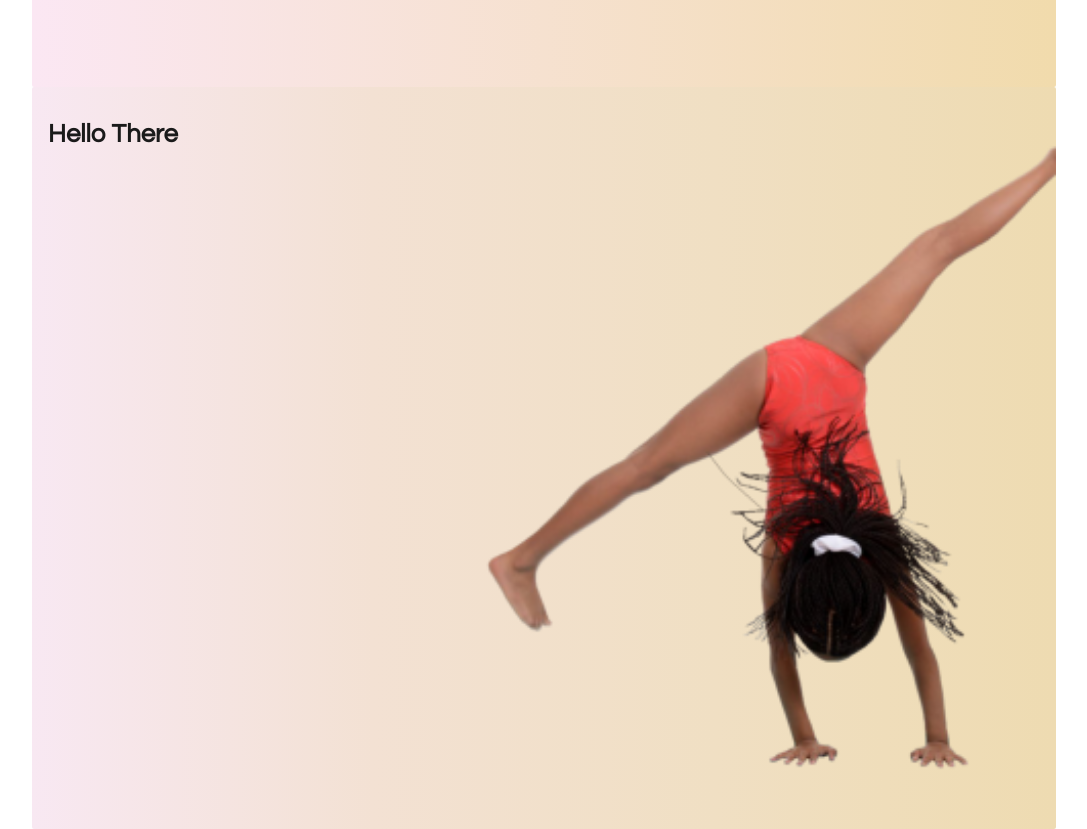
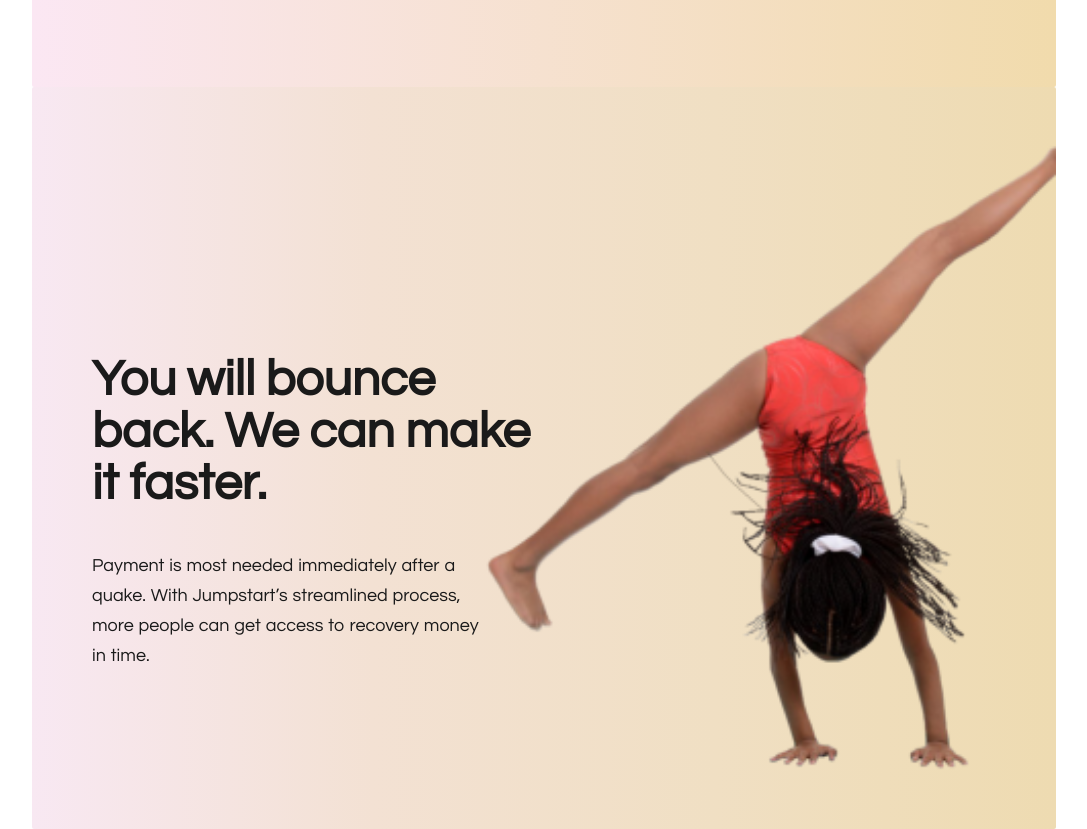
Before and after one commit to Dabrown18/jumpstart-recovery, a React (Create React App) app: page / in a window 1280 px wide. Shown: the part 2800-3629 px from the top of the page, without its empty margins (96-1183 px from the left). Built offline with nearby package versions, Linux system fonts and the light colour scheme.

Commit message:
completed how it works section

```diff
--- a/src/components/HowItWorks/HowItWorks.css
+++ b/src/components/HowItWorks/HowItWorks.css
@@ -108,6 +108,21 @@
 
 .top-left {
 	position: absolute;
-	top: 8px;
-	left: 16px;
+	max-width: 100%;
+	width: 45%;
+	top: 225px;
+	left: 60px;
 }
+
+.cartwheel-header {
+	font-size: 50px;
+	font-weight: bolder;
+}
+
+.cartwheel-subtitle {
+	font-size: 18px;
+	font-weight: lighter;
+	line-height: 30px;
+	word-spacing: 1px;
+	width: 85%;
+}
--- a/src/components/HowItWorks/index.js
+++ b/src/components/HowItWorks/index.js
@@ -47,7 +47,15 @@ const HowItWorks = () => (
 		</div>
 		<div className="jump-bg">
 			<img src={GirlCartwheel} alt="Girl doing a cartwheel" className="cartwheel-bg"/>
-			<h3 className="top-left">Hello There</h3>
+			<div className="top-left">
+				<h2 className="cartwheel-header">
+					You will bounce back. We can make it faster.
+				</h2>
+				<p className="cartwheel-subtitle">
+					Payment is most needed immediately after a quake. With Jumpstart’s
+					streamlined process, more people can get access to recovery money in time.
+				</p>
+			</div>
 		</div>
 	</div>
 );
```
